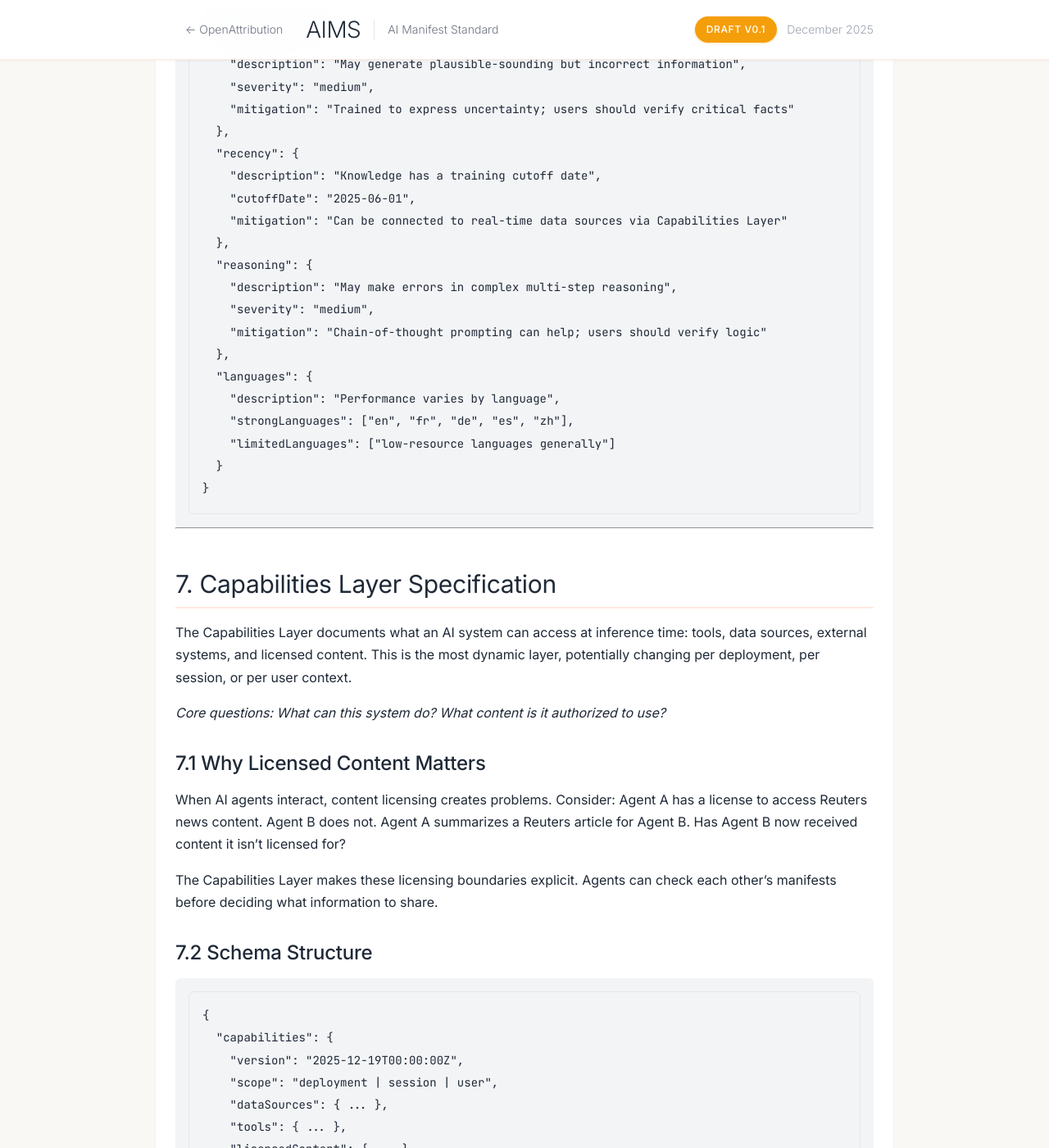
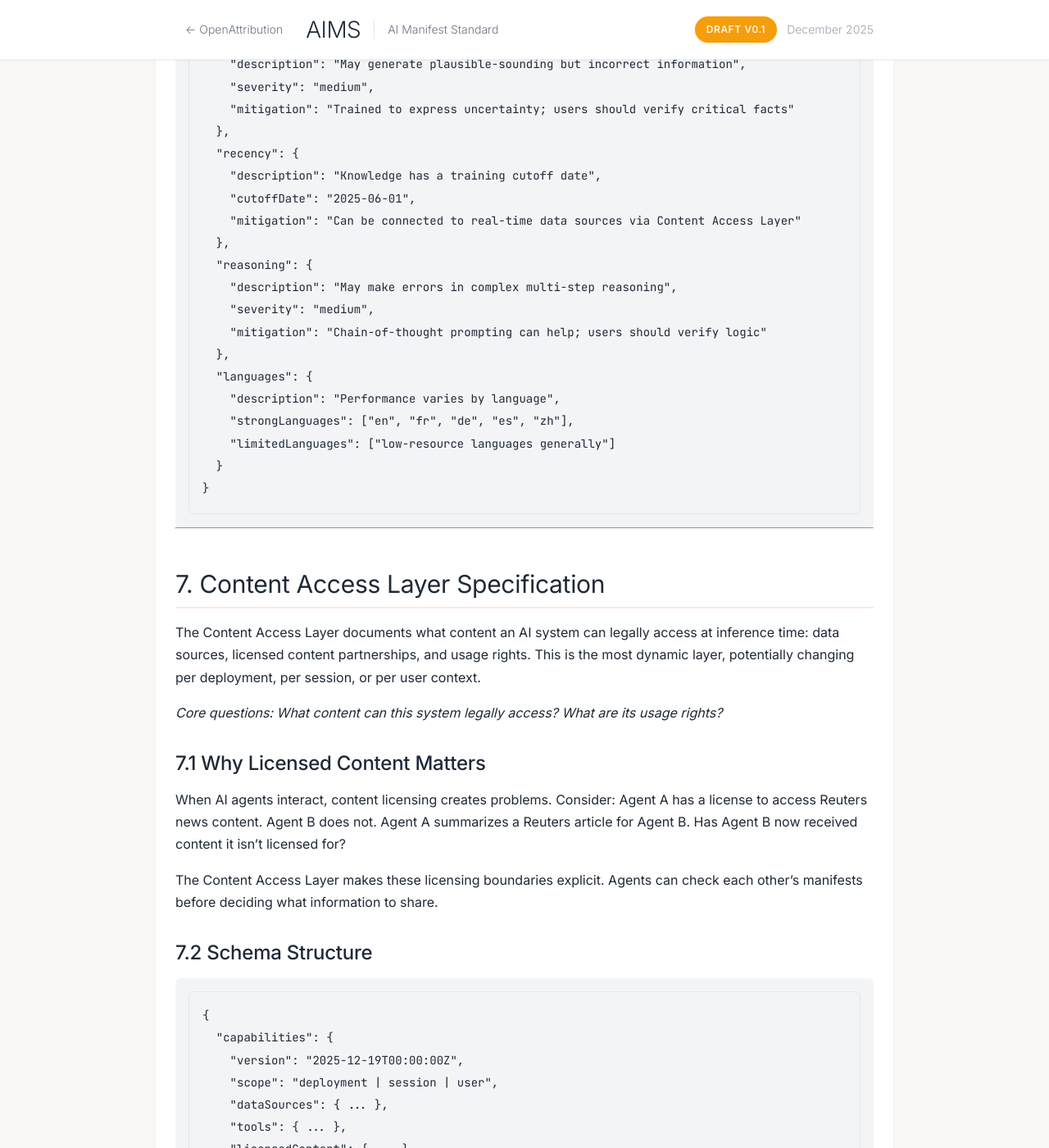
Before and after one commit to openattribution-org/website, a Jekyll site: the page built from aims/SPECIFICATION.md, in a window 1280 px wide and 1400 px high, scrolled down 14693 px. Shown: the whole window at 82% size. Built offline with Jekyll 4.4.1, drawn with Linux system fonts in a browser that asks for light colours; some of the changed text lies outside the part shown.

Commit message:
Remove vague language and clarify AIMS vs A2A distinction
Eliminates confusing overlap with A2A's use of "capabilities":
- Replaces vague "framework" language with direct statements
- Changes "Capabilities Layer" → "Content Access Layer" throughout
- Clarifies AIMS specifies licensing rights, not functional capabilities

Before: "AIMS is an open, interoperable framework for declaring and verifying the provenance, capabilities, and data sources"
After: "AIMS specifies what data trained an AI model, what content it can legally access, and what usage rights it holds"

Before: "Runtime Capabilities: What tools and licensed content can the system access?"
After: "Content Access & Licensing: What content can it legally access and what are its usage rights?"

This makes the distinction crystal clear:
- A2A capabilities = what the agent can DO (skills, I/O)
- AIMS content access = what the agent can LEGALLY ACCESS (licensing, usage rights)

🤖 Generated with [Claude Code](https://claude.com/claude-code)

Co-Authored-By: Claude <noreply@anthropic.com>

```diff
--- a/aims/SPECIFICATION.md
+++ b/aims/SPECIFICATION.md
@@ -20,7 +20,7 @@ description: "Complete AIMS specification in a single document"
 4. [Architecture Overview](#4-architecture-overview)
 5. [Foundation Layer Specification](#5-foundation-layer-specification)
 6. [Tuning Layer Specification](#6-tuning-layer-specification)
-7. [Capabilities Layer Specification](#7-capabilities-layer-specification)
+7. [Content Access Layer Specification](#7-content-access-layer-specification)
 8. [Agent Verification Protocol](#8-agent-verification-protocol)
 9. [Integration with Existing Standards](#9-integration-with-existing-standards)
 10. [Core Manifest Schema](#10-core-manifest-schema)
@@ -35,7 +35,7 @@ description: "Complete AIMS specification in a single document"
 
 ## 1. Executive Summary
 
-The OpenAttribution AI Manifest Standard (AIMS) is an open, interoperable framework for declaring and verifying the provenance, capabilities, and data sources of large language models and the AI systems built on top of them. AI agents now routinely interact with each other and with content across the web. A standardized transparency and attribution framework has become necessary.
+The OpenAttribution AI Manifest Standard (AIMS) specifies what data trained an AI model, what content it can legally access, and what usage rights it holds. AI agents now routinely interact with each other and with content across the web. They need a way to verify each other's training sources, licensing status, and content access rights.
 
 This specification tackles three problems:
 
@@ -43,7 +43,7 @@ This specification tackles three problems:
 
 2. **Tuning and Alignment Disclosure:** What behavioral modifications, value alignments, and content policies were applied through fine-tuning and system prompting?
 
-3. **Runtime Capabilities:** What data sources, tools, and licensed content can an AI system access during inference? How can agents verify this about each other?
+3. **Content Access & Licensing:** What content can the system legally access? What usage rights does it hold for research, sharing, or redistribution? How can agents verify each other's licenses?
 
 AIMS builds on established W3C standards including Decentralized Identifiers (DIDs) and Verifiable Credentials. It integrates with Really Simple Licensing (RSL) for content rights and the Agent-to-Agent (A2A) protocol for inter-agent communication. OpenAttribution, a coalition of publishers, brands, and technology providers, developed this specification to provide a trust layer for the agentic AI ecosystem.
 
@@ -133,7 +133,7 @@ The AI Manifest is the core payload. It's a structured JSON-LD document describi
 
 - **Foundation Layer:** Base model training data provenance (Section 5)
 - **Tuning Layer:** Behavioral modifications and alignment (Section 6)
-- **Capabilities Layer:** Runtime access, tools, and licensed content (Section 7)
+- **Content Access Layer:** Runtime content access, licensing, and usage rights (Section 7)
 
 ### 4.4 Verification Protocol
 
@@ -507,7 +507,7 @@ Documented weaknesses and failure modes:
   "recency": {
     "description": "Knowledge has a training cutoff date",
     "cutoffDate": "2025-06-01",
-    "mitigation": "Can be connected to real-time data sources via Capabilities Layer"
+    "mitigation": "Can be connected to real-time data sources via Content Access Layer"
   },
   "reasoning": {
     "description": "May make errors in complex multi-step reasoning",
@@ -524,17 +524,17 @@ Documented weaknesses and failure modes:
 
 ---
 
-## 7. Capabilities Layer Specification
+## 7. Content Access Layer Specification
 
-The Capabilities Layer documents what an AI system can access at inference time: tools, data sources, external systems, and licensed content. This is the most dynamic layer, potentially changing per deployment, per session, or per user context.
+The Content Access Layer documents what content an AI system can legally access at inference time: data sources, licensed content partnerships, and usage rights. This is the most dynamic layer, potentially changing per deployment, per session, or per user context.
 
-*Core questions: What can this system do? What content is it authorized to use?*
+*Core questions: What content can this system legally access? What are its usage rights?*
 
 ### 7.1 Why Licensed Content Matters
 
 When AI agents interact, content licensing creates problems. Consider: Agent A has a license to access Reuters news content. Agent B does not. Agent A summarizes a Reuters article for Agent B. Has Agent B now received content it isn't licensed for?
 
-The Capabilities Layer makes these licensing boundaries explicit. Agents can check each other's manifests before deciding what information to share.
+The Content Access Layer makes these licensing boundaries explicit. Agents can check each other's manifests before deciding what information to share.
 
 ### 7.2 Schema Structure
 
@@ -802,7 +802,7 @@ Caching behavior and TTLs are implementation-dependent but should balance freshn
 Manifest contents inform trust decisions. Based on the retrieved manifest, an agent can determine:
 
 - Whether to proceed with the interaction
-- What information can be shared (considering licensing constraints in the Capabilities Layer)
+- What information can be shared (considering licensing constraints in the Content Access Layer)
 - How to handle content with redistribution restrictions
 - Whether the counterparty's data sources are relevant to the task
 
@@ -869,7 +869,7 @@ AI Manifests can be packaged as Verifiable Credentials (W3C Recommendation, May
 RSL (v1.0, November 2025) provides machine-readable licensing terms for web content. AIMS integrates with RSL at two levels:
 
 - The **Foundation Layer** can reference RSL compliance for training data
-- The **Capabilities Layer** can declare RSL licenses held for runtime content access
+- The **Content Access Layer** can declare RSL licenses held for runtime content access
 
 The Open License Protocol (OLP) handles agent-to-agent license negotiation.
 
@@ -906,7 +906,7 @@ The AIMS Manifest describes provenance, transparency, and licensing:
 
 - **Foundation Layer**: Training data sources, licensing status, cryptographic commitments
 - **Tuning Layer**: Behavioral alignment, content policies, known biases
-- **Capabilities Layer**: Licensed content partnerships, data source access rights, RSL compliance
+- **Content Access Layer**: Licensed content partnerships, data source access rights, RSL compliance
 - **Verification**: Cryptographic identity and manifest integrity
 
 Example scenario showing both:
@@ -938,7 +938,7 @@ An agent would typically publish both:
 
 ### 9.5 Model Context Protocol (MCP)
 
-MCP (developed by Anthropic) standardizes how AI systems connect to tools and data sources. The AIMS Capabilities Layer can reference MCP server configurations, making it transparent which MCP tools an AI system can access.
+MCP (developed by Anthropic) standardizes how AI systems connect to tools and data sources. The AIMS Content Access Layer can reference MCP server configurations, making it transparent which MCP tools an AI system can access.
 
 ### 9.6 C2PA Content Credentials
 
@@ -1042,7 +1042,7 @@ A news publisher wants to verify whether an AI search engine has properly licens
 The publisher queries the AI system's manifest to check:
 
 1. Its Foundation Layer RSL compliance attestations
-2. Whether the publisher's domain appears in licensed content declarations in the Capabilities Layer
+2. Whether the publisher's domain appears in licensed content declarations in the Content Access Layer
 3. Audit endpoints for third-party verification
 
 If no license is present, the publisher has documentation to support licensing discussions or enforcement actions.
@@ -1121,7 +1121,7 @@ These questions are explicitly left open for community input. They represent are
 
 5. **Verification Granularity:** What level of training data detail should be verifiable? Per-document attribution may be computationally prohibitive. What aggregation levels provide meaningful transparency?
 
-6. **Manifest Freshness:** For dynamic Capabilities Layers, how often should manifests update? What's the right balance between accuracy and caching efficiency?
+6. **Manifest Freshness:** For dynamic Content Access Layers, how often should manifests update? What's the right balance between accuracy and caching efficiency?
 
 7. **Trade Secret Protection:** How do we balance transparency with legitimate intellectual property protection? What selective disclosure mechanisms are sufficient for regulatory compliance while preserving competitive advantage?
 
@@ -1178,7 +1178,7 @@ We invite comment, contribution, and critique from AI developers, content publis
 
 **Agent:** An AI system capable of autonomous action and interaction with other systems.
 
-**Capabilities Layer:** Manifest section describing runtime data access and tool integrations (Section 7).
+**Content Access Layer:** Manifest section describing runtime content access, licensing, and usage rights (Section 7).
 
 **DID:** Decentralized Identifier, a W3C standard for globally unique, cryptographically verifiable identifiers.
 
--- a/aims/examples/example-manifest.json
+++ b/aims/examples/example-manifest.json
@@ -224,7 +224,7 @@
       "recency": {
         "description": "Knowledge has a training cutoff date",
         "cutoffDate": "2025-06-01",
-        "mitigation": "Can be connected to real-time data sources via Capabilities Layer"
+        "mitigation": "Can be connected to real-time data sources via Content Access Layer"
       },
       "reasoning": {
         "description": "May make errors in complex multi-step reasoning",
--- a/aims/examples/viewer.html
+++ b/aims/examples/viewer.html
@@ -154,7 +154,7 @@
                 <li><strong>System Identifier:</strong> <code>did:aims:web:anthropic:claude-4-sonnet</code></li>
                 <li><strong>Foundation Layer:</strong> Training data provenance and transparency</li>
                 <li><strong>Tuning Layer:</strong> Behavioral modifications and alignment</li>
-                <li><strong>Capabilities Layer:</strong> Runtime tools and licensed content access</li>
+                <li><strong>Content Access Layer:</strong> Licensed content access and usage rights</li>
             </ul>
         </div>
 
```
Also changed, not shown: aims/README.md (+3 -3 lines), aims/index.html (+4 -4 lines).
